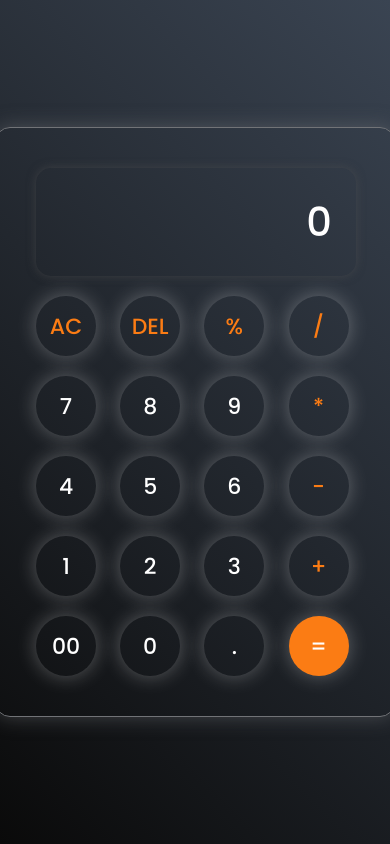
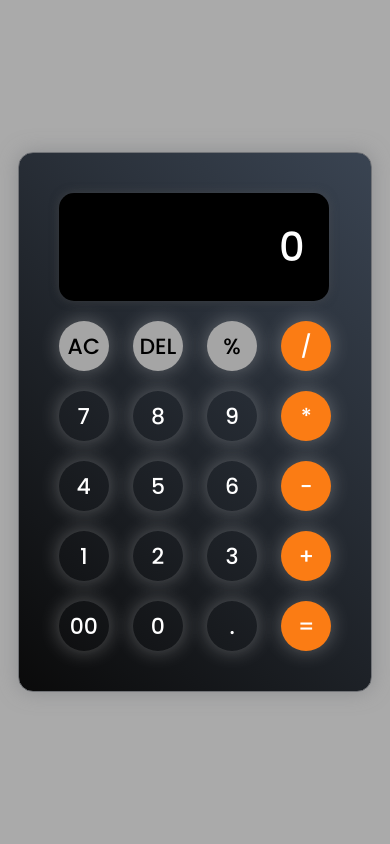
Before and after one commit to DakhaniUsman/calculator, a plain HTML site: page index.html in a window 390 px wide. Both pictures are taken after a click on the button "AC". Drawn offline with Linux system fonts and the light colour scheme.

Commit message:
final updates

```diff
--- a/index.html
+++ b/index.html
@@ -9,11 +9,11 @@
 <body>
     <div class="main">
         <div class="calculator">
-            <input type="text" placeholder="0" id="input-box">
+            <input type="text" placeholder="0" id="input-box" disabled >
             <div>
-                <button class="operator" value="AC">AC</button>
-                <button class="operator">DEL</button>
-                <button class="operator">%</button>
+                <button class="functions" value="AC">AC</button>
+                <button class="functions">DEL</button>
+                <button class="functions">%</button>
                 <button class="operator">/</button>
             </div>
 
@@ -42,7 +42,7 @@
                 <button>00</button>
                 <button>0</button>
                 <button>.</button>
-                <button class="eql-btn">=</button>
+                <button class="eql-btn operator">=</button>
             </div>
         </div>
     </div>
--- a/script.js
+++ b/script.js
@@ -1,30 +1,59 @@
-let input = document.getElementById('input-box');
-let buttons = document.querySelectorAll('button');
+// let input = document.getElementById('input-box');
+// let buttons = document.querySelectorAll('button');
+
+// let string = "";
+// let arr = Array.from(buttons);
+
+// // console.log(arr);
+
+// arr.forEach(button => {
+//     addEventListener('click', (e) => {
+//         if(e.target.innerHTML == '='){
+//             string = eval(string);
+//             input.value = string;
+//         }
+//         else if(e.target.innerHTML == 'AC'){
+//             string = "";
+//             input.value = string;
+//         }
+//         else if(e.target.innerHTML == 'DEL'){
+//             string = string.substring(0, string.length-1);
+//             input.value = string;
+//         }
+
+//         else{
+//             string += e.target.innerHTML;
+//             input.value = string;
+//         }
+//     })
+
+// })
 
 let string = "";
-let arr = Array.from(buttons);
+let buttons = document.querySelectorAll("button");
+// console.log(buttons);
 
-// console.log(arr);
+Array.from(buttons).forEach((button)=>{
+    button.addEventListener('click', (e)=>{
+        if (e.target.innerHTML == "="){
+            string = eval(string);
+            document.getElementById("input-box").value = string;
+        }
+        else if(e.target.innerHTML == "AC"){
+            string = "";
+            document.getElementById("input-box").value = string;
+        }
+        else if(e.target.innerHTML == "DEL"){
+            string = string.substring(0,string.length-1);
+            document.getElementById("input-box").value = string;
 
-arr.forEach(button => {
-    addEventListener('click', (e) => {
-        if(e.target.innerHTML == '='){
-            string = eval(string);
-            input.value = string;
         }
-        else if(e.target.innerHTML == 'AC'){
-            string = "";
-            input.value = string;
-        }
-        else if(e.target.innerHTML == 'DEL'){
-            string = string.substring(0, string.length-1);
-            input.value = string;
+        else{
+            console.log(e.target);
+            string = string + e.target.innerHTML;
+            console.log(string)
+            document.getElementById("input-box").value = string;
         }
 
-        else{
-            string += e.target.innerHTML;
-            input.value = string;
-        }
     })
-
 })
--- a/style.css
+++ b/style.css
@@ -10,13 +10,16 @@
     font-weight: 500;
 }
 
+body{
+    background-color: #aaaaaa;
+}
+
 .main{
     display: flex;
     justify-content: center;
     align-items: center;
     max-width: 100%;
     height: 100vh;
-    background: linear-gradient(45deg,#0a0a0a,#3a4452)
 }
 
 .calculator{
@@ -24,7 +27,8 @@
     border: 1px solid #717377;
     padding: 30px;
     border-radius: 15px;
-    background:transparent;
+    /* background:transparent; */
+    background: linear-gradient(45deg,#0a0a0a,#3a4452);
     box-shadow: 0px 0px 20px rgba(113,115,119,0.5);
 
 }
@@ -35,12 +39,13 @@ input{
     padding: 24px;
     margin: 10px;
     margin-bottom: 10px;
-    background: transparent;
+    /* background: transparent; */
+    background-color: #000000;
     border-radius: 15px;
     box-shadow: 0px 0px 10px rgba(84,84,84,0.5) ;
     font-size: 40px;
     text-align: right;
-    cursor: pointer;
+    cursor: not-allowed;
     color: white;
 }
 
@@ -61,10 +66,28 @@ button{
     cursor: pointer;
 }
 
-.eql-btn{
+
+.operator{
+    color: #ffffff;
     background-color: #fb7c14;
 }
 
-.operator{
-    color: #fb7c14;
+.functions{
+    color: #000000;
+    background-color: #a5a5a5;
 }
+
+@media (max-width:455px){
+
+    .container{
+        max-width: 250px;
+    }
+    input{
+        max-width: 270px;
+    }
+
+    button{
+        width: 50px;
+        height: 50px;
+    }
+}
```
